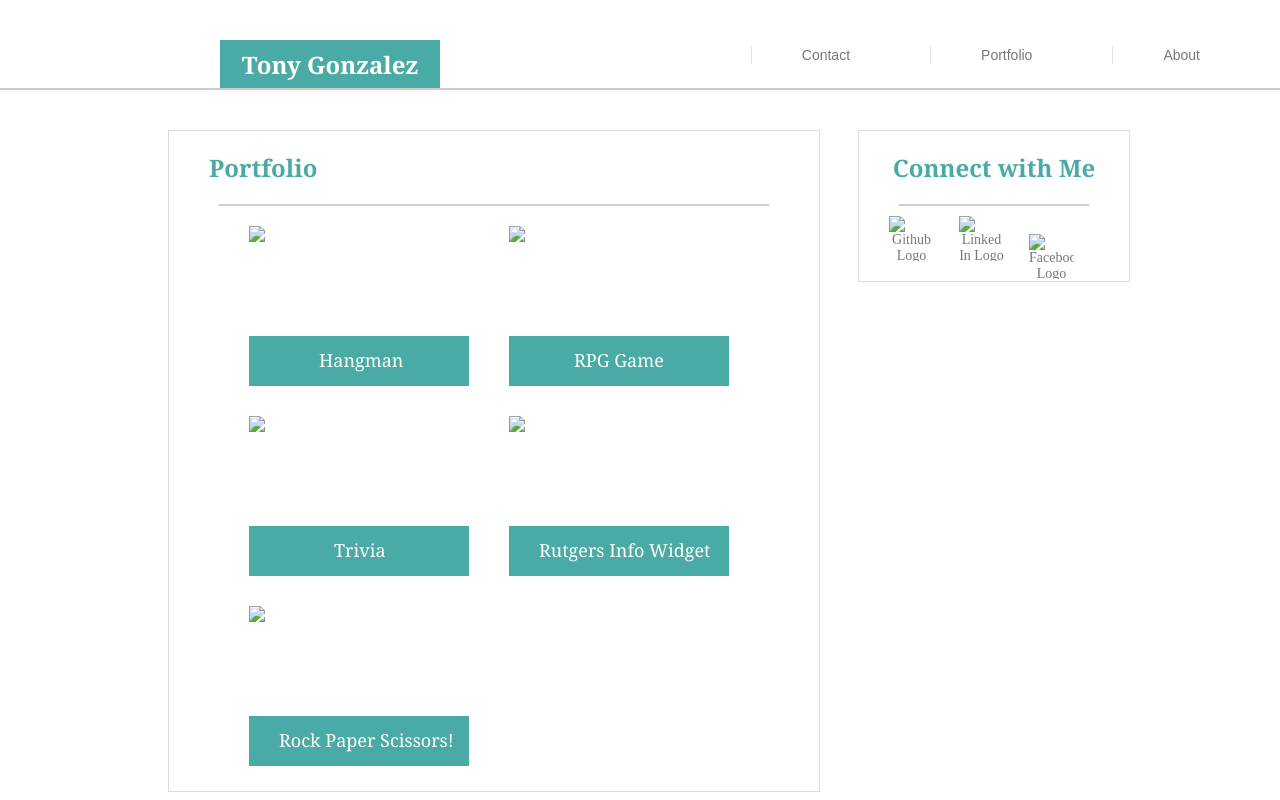
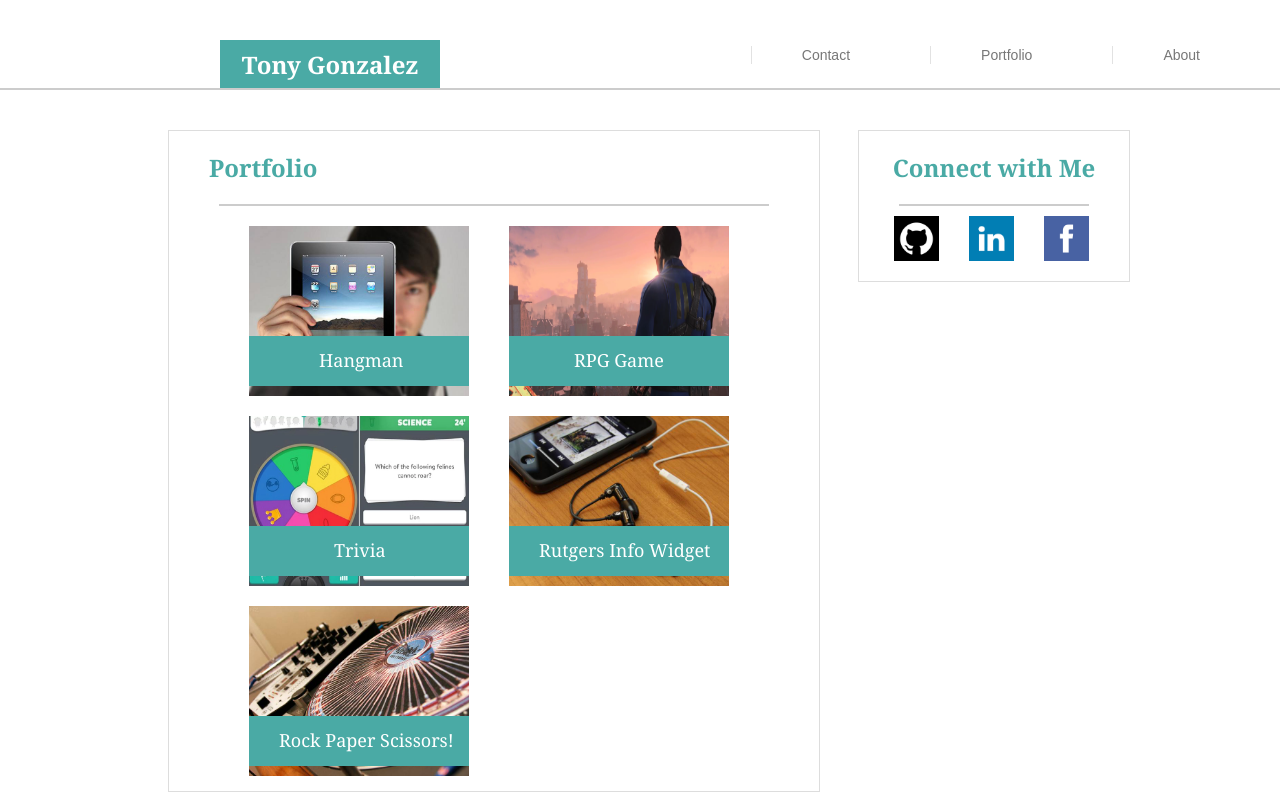
Before and after one commit to Tonygeee/tonygeee.github.io, a plain HTML site: page portfolio.html in a window 1280 px wide. Shown: the top 800 px of the page. Drawn offline with Linux system fonts and the light colour scheme.

Commit message:
Fixed logos

```diff
--- a/portfolio.html
+++ b/portfolio.html
@@ -25,13 +25,13 @@
 		<div id="spacer2"></div>
 
 		<div class="row1">
-			<img src="file:///Users/Tony/Downloads/hangman.jpg" alt="Stock">
+			<img src="Images/hangman.jpg" alt="Stock">
 
 			<div id="pic_box1">
 				<div id="pic_text1"> Hangman </div>
 			</div>
 
-			<img src="file:///Users/Tony/Downloads/rpg_game.png" alt="Stock">
+			<img src="Images/rpg_game.png" alt="Stock">
 				<div id="pic_box2">
 					<div id="pic_text2"> RPG Game </div>
 				</div>
@@ -39,12 +39,12 @@
 		</div>
 		<div class="row2">
 
-			<img src="file:///Users/Tony/Downloads/trivia_game.webp" alt="Stock">
+			<img src="Images/trivia.webp" alt="Stock">
 			<div id="pic_box3">
 				<div id="pic_text3"> Trivia </div>
 			</div>
 
-				<img src="file:///Users/Tony/Downloads/rutgers.jpg" alt="Stock">
+				<img src="Images/rutgers.jpg" alt="Stock">
 
 					<div id="pic_box4">
 				<div id="pic_text4"> Rutgers Info Widget </div>
@@ -53,7 +53,7 @@
 
 		<div class="row3">
 
-			<img src="file:///Users/Tony/Downloads/r_p_c.jpg" alt="Stock">
+			<img src="Images/r_p_c.jpg" alt="Stock">
 				<div id="pic_box5">
 				<div id="pic_text5"> Rock Paper Scissors! </div>
 			</div>
@@ -63,8 +63,17 @@
 	<aside>
 		<h1 id="aside">Connect with Me</h1>
 		<div id="spacer3"></div>
-		<div class="icons">
-			<a href="https://github.com/Tonygeee" target="_blank"><img alt="Github Logo" src="file:///Users/Tony/Downloads/if_github_273178.png"></a> <a href="https://www.linkedin.com/in/antonio-gonzalez-355b08153/" target="_blank"><img alt="Linked In Logo" src="file:///Users/Tony/Downloads/if_linkedin_272550.png"></a> <a href="https://www.linkedin.com/in/antonio-gonzalez-355b08153/" target="_blank"><img alt="Facebook Logo" src="file:///Users/Tony/Downloads/if_facebook_272537.png"></a>
+		<div id="icon1">
+
+			<a href="https://github.com/Tonygeee" target="_blank"><img alt="Github Logo" src="Images/github.png"></a>
+		</div>
+		<div id="icon2">
+
+			<a href="https://www.linkedin.com/in/antonio-gonzalez-355b08153/" target="_blank"><img alt="Linked In Logo" src="Images/Linkedin.png"></a>
+		</div>
+		<div id="icon3">
+
+			<a href="https://www.facebook.com/" target="_blank"><img alt="Facebook Logo" src="Images/Facebook.png"></a>
 		</div>
 
 
--- a/style2.css
+++ b/style2.css
@@ -88,6 +88,7 @@ p{
 
 
 aside{
+	display: inline;
 	text-align: center;
 	float: right;
 	clear: right;
@@ -131,14 +132,28 @@ div{
 #spacer3{
 	width: 190px;
 	margin-left: 40px;
+	margin-bottom: 10px;
 	border-bottom: 2px solid #cccccc;
 }
 
-.icons img{
-	clear: right;
+#icon1 img {
+	float: left;
+	margin: 0px 0px 0px 35px;
 	width: 45px;
 	height: 45px;
-	margin: 10px -5px 0px 30px;
+
+}
+
+#icon2 img {
+	margin: 0px;
+	width: 45px;
+	height: 45px;
+}
+
+#icon3 img {
+	margin: 0px;
+	width: 45px;
+	height: 45px;
 }
 
 #spacer4{
```
Also changed, not shown: contact.html (+11 -2 lines), index.html (+10 -5 lines), Images/Facebook.png (added), Images/Linkedin.png (added), Images/about_pic.jpeg (added), Images/github.png (added), Images/hangman.jpg (added), Images/r_p_c.jpg (added), Images/rpg_game.png (added), Images/rutgers.jpg (added), Images/trivia.webp (added), 2 other files.
